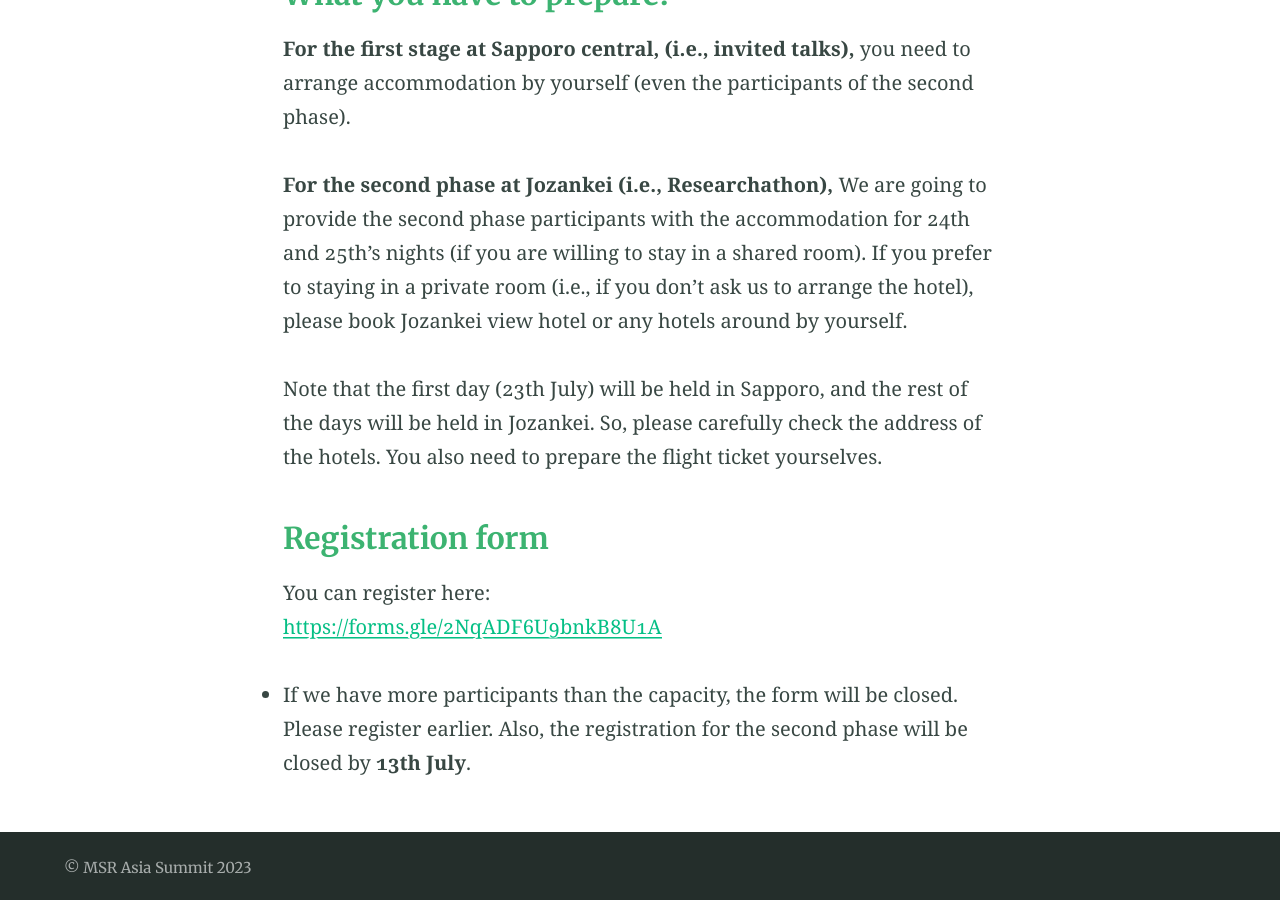
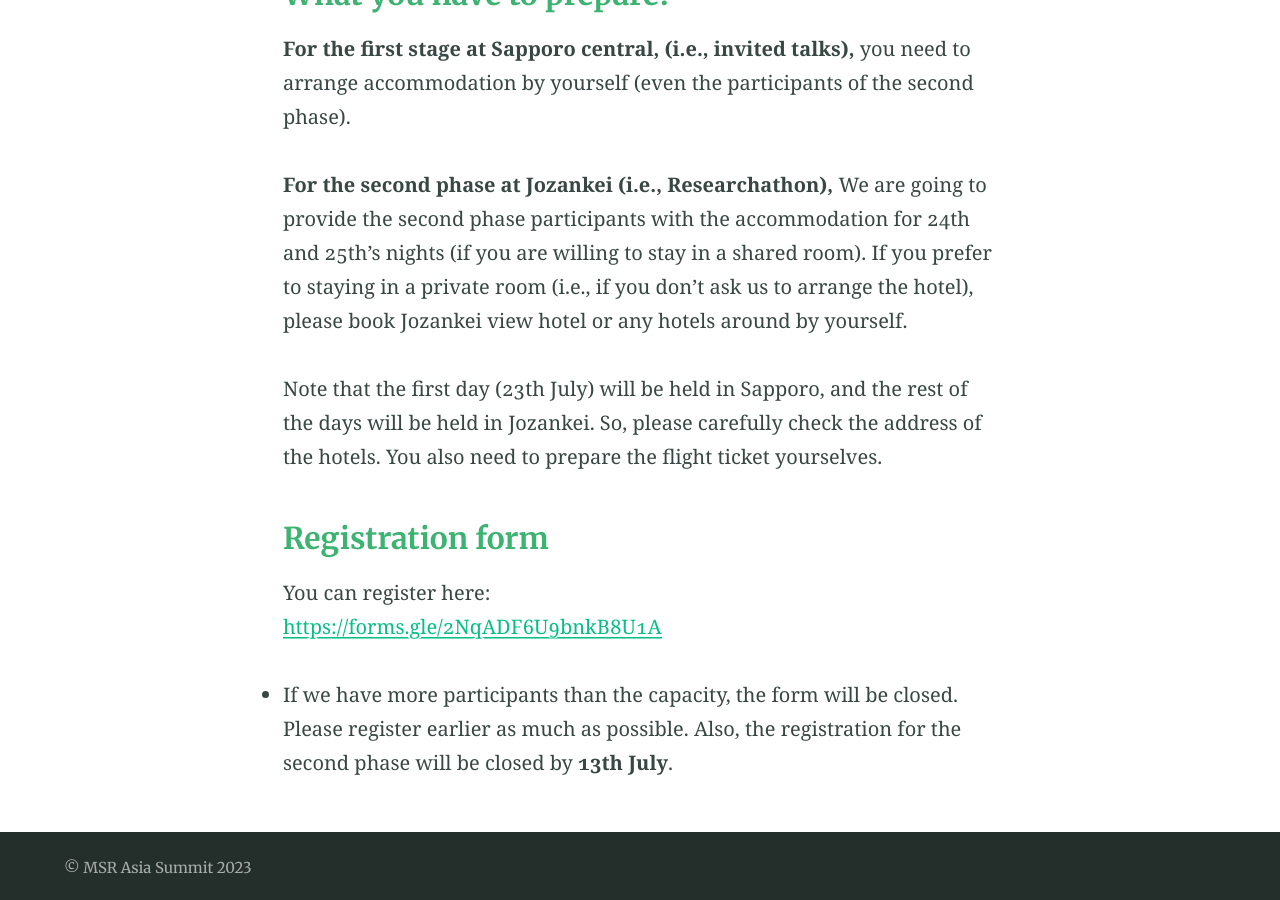
Before and after one commit to msr-asia-summit/msr-asia-summit.github.io, a Jekyll site: the page built from registration.md, in a window 1280 px wide and 900 px high, scrolled down 1814 px. Built offline with Jekyll 4.4.1, drawn with Linux system fonts in a browser that asks for light colours.

Commit message:
Make them consistent

```diff
--- a/registration.md
+++ b/registration.md
@@ -37,5 +37,5 @@ Note that the first day (23th July) will be held in Sapporo, and the rest of the
 You can register here:<br>
 [https://forms.gle/2NqADF6U9bnkB8U1A](https://forms.gle/2NqADF6U9bnkB8U1A){:target="_blank"}
 
-* If we have more participants than the capacity, the form will be closed. Please register earlier.
+* If we have more participants than the capacity, the form will be closed. Please register earlier as much as possible.
 Also, the registration for the second phase will be closed by **13th July**.
```
